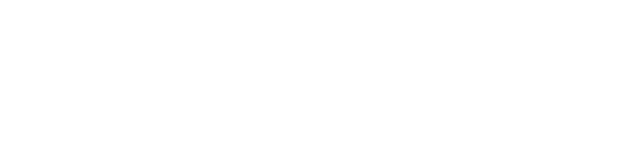
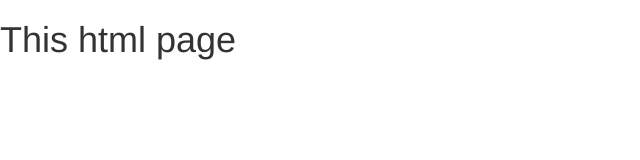
Before and after one commit to ashrafmhd09/githubpages, a plain HTML site: page index.html in a window 1280 px wide. Shown: the whole page, without its empty margins (0-640 px from the left). Drawn offline with nearby package versions, Linux system fonts and the light colour scheme.

Commit message:
first commit

```diff
--- a/index.html
+++ b/index.html
@@ -18,5 +18,6 @@
     </head>
     <body>
         <script src="js/app.js" type="text/javascript"></script>
+        <h1>This html page</h1>
     </body>
 </html>
```
